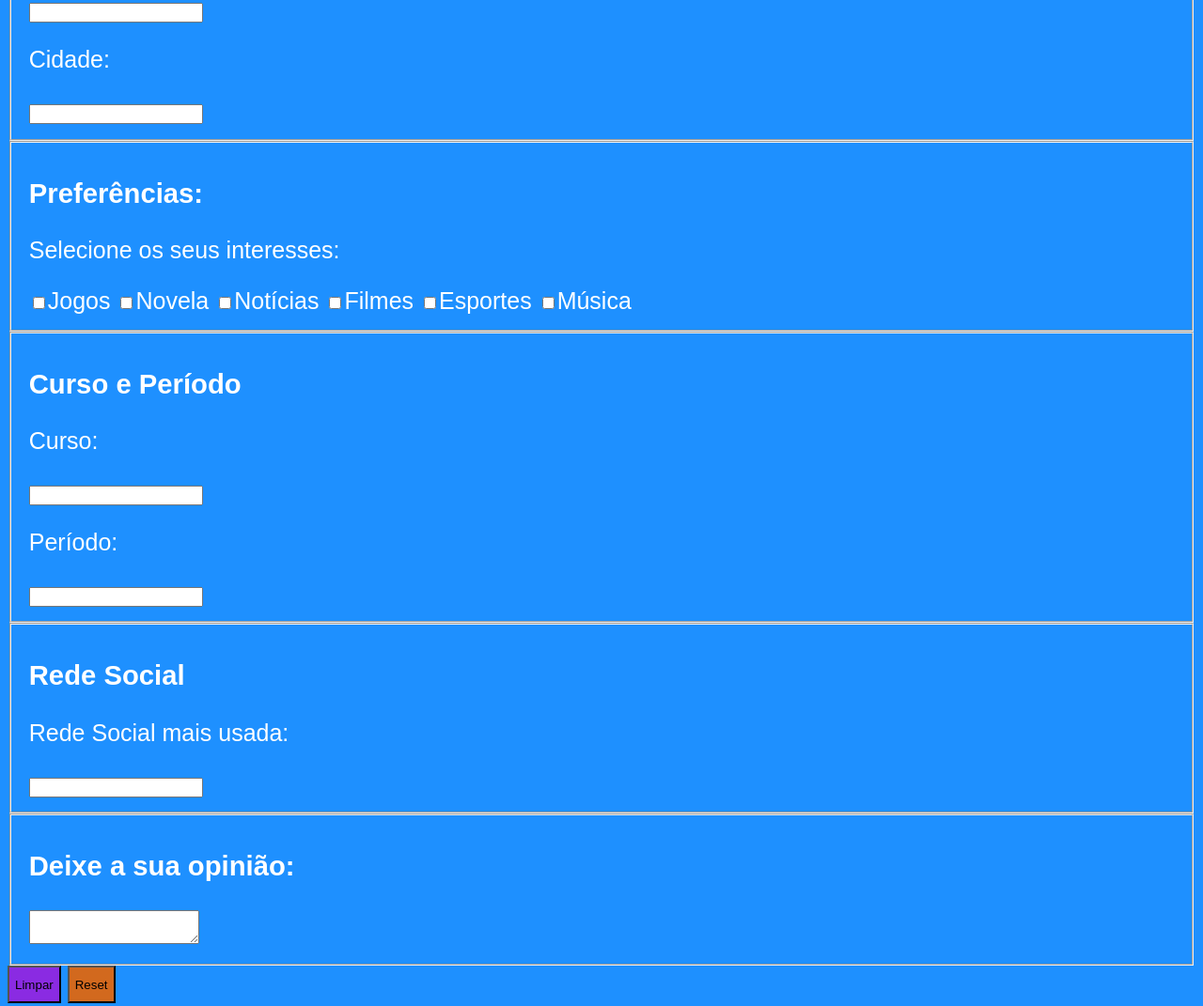
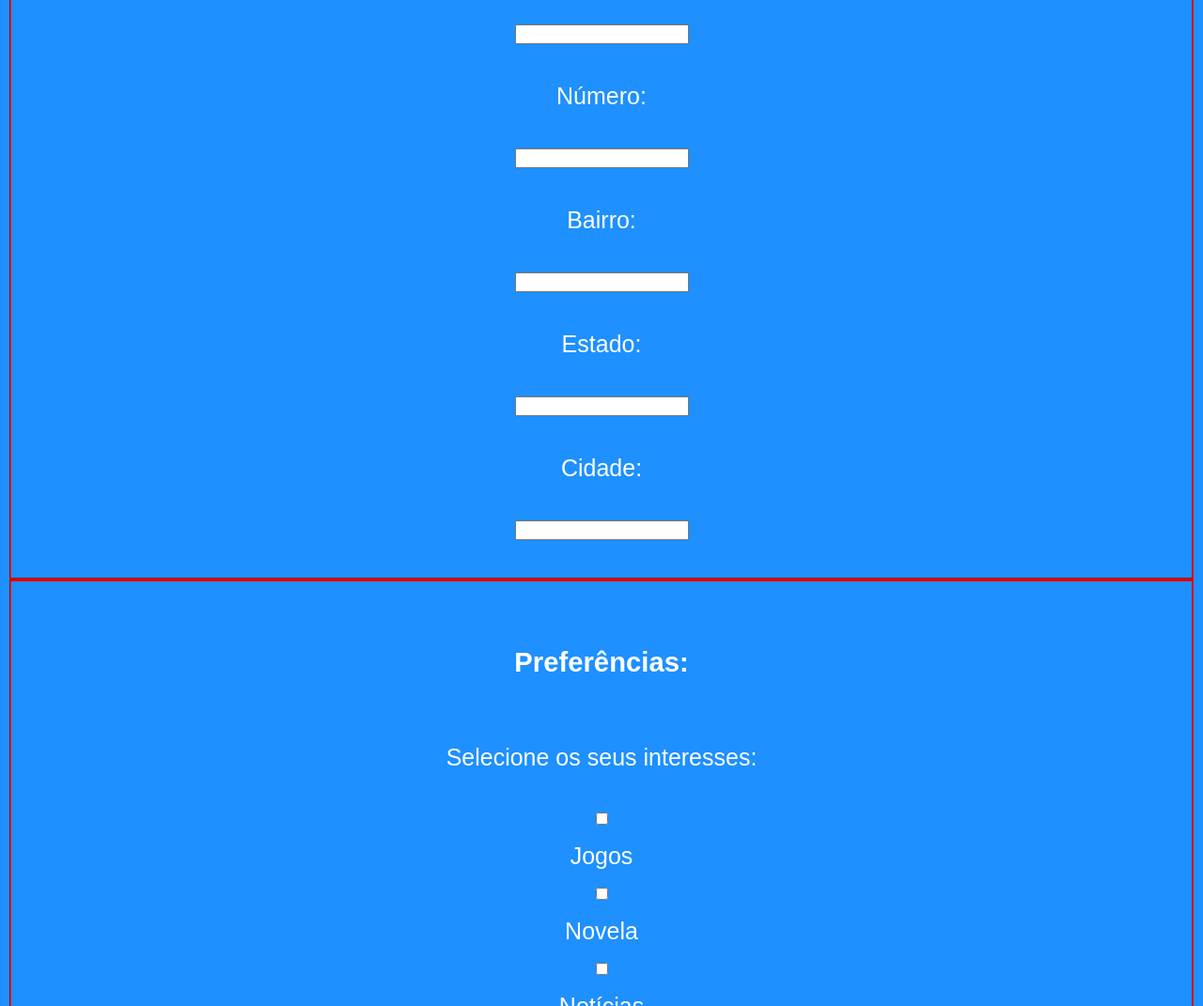
Before and after one commit to ViniciusLN1/Formulario_Design_Web, a plain HTML site: page index.html in a window 1280 px wide. Shown: the part 1333-2404 px from the top of the page at 94% size. Drawn offline with Linux system fonts and the light colour scheme.

Commit message:
muitas melhorias

```diff
--- a/index.html
+++ b/index.html
@@ -64,7 +64,7 @@
     </fieldset>
 
     <button class="botao1">Limpar</button>
-    <button class="botao2">Reset</button>
+    <button class="botao2">Enviar</button>
 
 </body>
 
--- a/styles.css
+++ b/styles.css
@@ -6,9 +6,64 @@ body {
 }
 
 .fs1{
+    display: flex;
+    padding: 40px;
+    border-color: red;
+    flex-direction: column;
+    gap: 1rem;
+    align-items: center;
+    #background-color: white;
+}
 
 
+.fs2{
+
+    display: flex;
+    padding: 40px;
+    border-color: red;
+    flex-direction: column;
+    gap: 1rem;
+    align-items: center;
+
 }
+
+.fs3{
+    display: flex;
+    padding: 40px;
+    border-color: red;
+    flex-direction: column;
+    gap: 1rem;
+    align-items: center;
+}
+
+.fs4{
+    display: flex;
+    padding: 40px;
+    border-color: red;
+    flex-direction: column;
+    gap: 1rem;
+    align-items: center;
+}
+
+.fs5{
+    display: flex;
+    padding: 40px;
+    border-color: red;
+    flex-direction: column;
+    gap: 1rem;
+    align-items: center;
+}
+
+.fs6{
+    display: flex;
+    padding: 40px;
+    border-color: red;
+    flex-direction: column;
+    gap: 1rem;
+    align-items: center;
+}
+
+
 
 .botao1{
     block-size: 40px;
```
